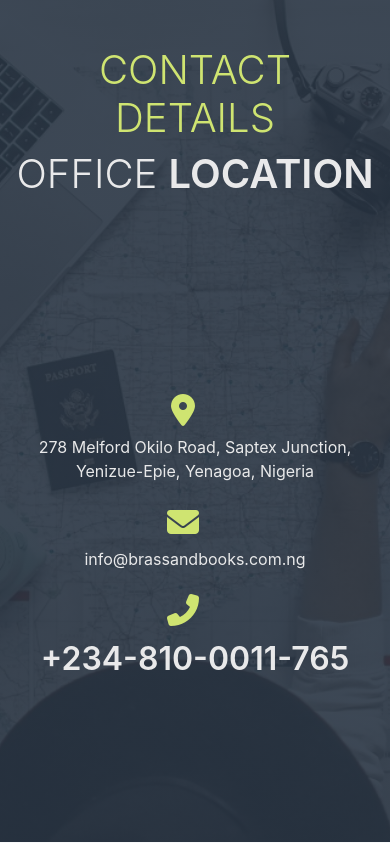
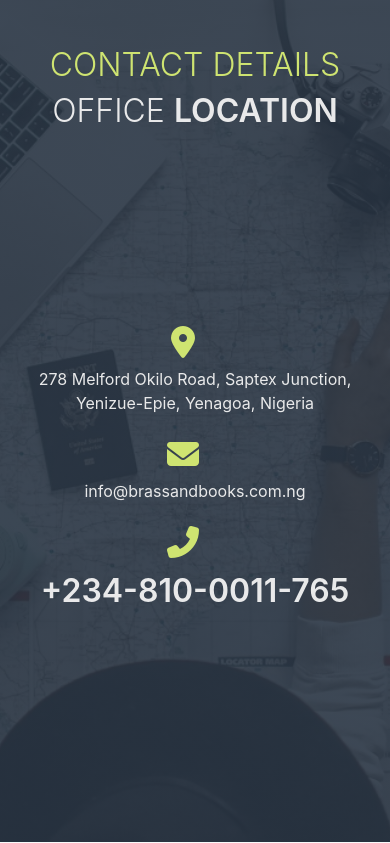
Before and after one commit to brassandbooks/bbgroup, a plain HTML site: page index.html in a window 390 px wide. Shown: the part 2052-2895 px from the top of the page. Drawn offline with nearby package versions, Linux system fonts and the light colour scheme.

Commit message:
new changes

```diff
--- a/css/style.css
+++ b/css/style.css
@@ -271,6 +271,12 @@
 
     /* End Subsidiaries Area */
     /* Start Contact Area */
+    .site-contact-title {
+        font-size:2rem;
+    }
+    .site-contact-subtitle {
+        font-size:2rem;
+    }
 
 
     .contact-text {
```
